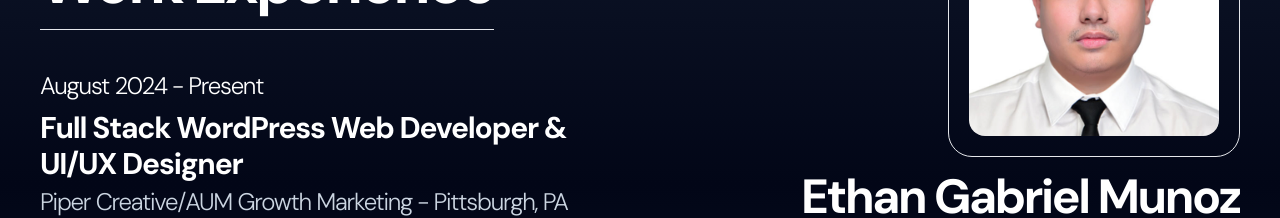
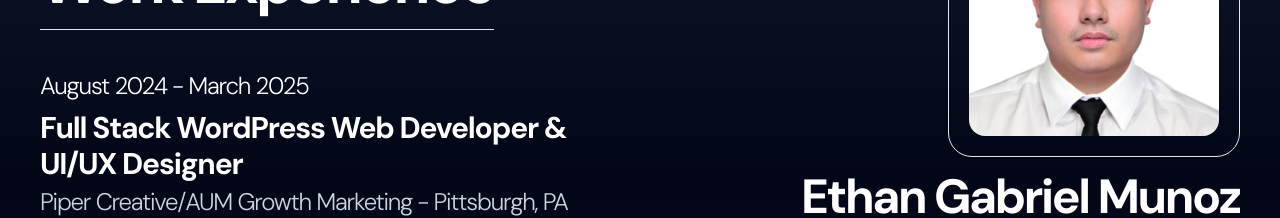
Before and after one commit to ethancreates/ethancreates-portfolio, a Next.js app: page /about in a window 1280 px wide. Shown: the part 215-433 px from the top of the page. Built offline with nearby package versions, Linux system fonts and the light colour scheme.

Commit message:
updated Piper stint

```diff
--- a/src/app/about/page.tsx
+++ b/src/app/about/page.tsx
@@ -274,7 +274,7 @@ const generalSkills = [
 
 const WorkExperienceData = [
   {
-    date: "August 2024 - Present",
+    date: "August 2024 - March 2025",
     position: "Full Stack WordPress Web Developer & UI/UX Designer",
     company: "Piper Creative/AUM Growth Marketing",
     location: "Pittsburgh, PA (Remote)",
```
